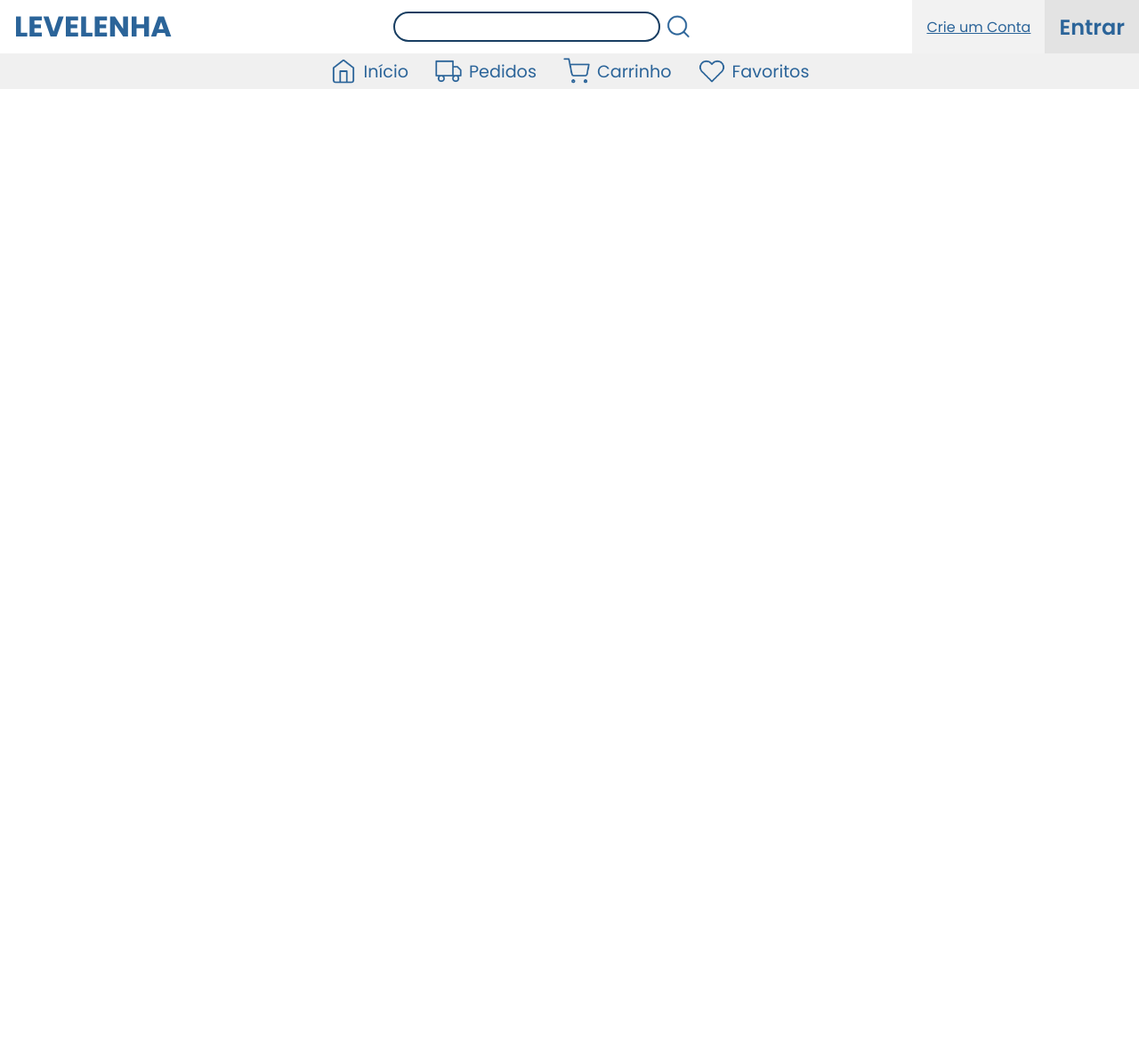
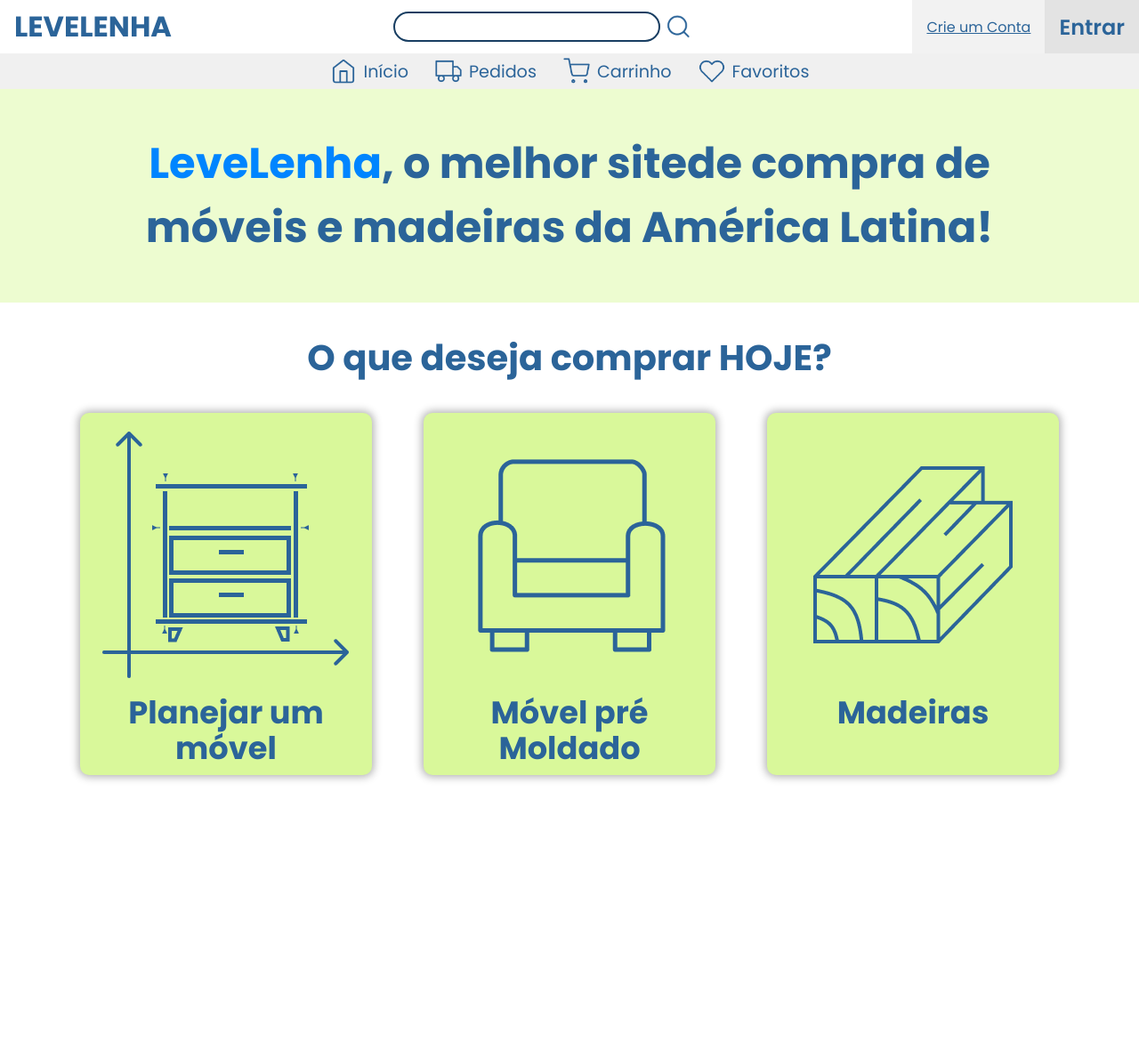
Before and after one commit to PROJETO-LEVELENHA/PROJETO_LEVELENHA, a PHP site: page / in a window 1280 px wide. Shown: the whole page at 89% size. Before the commit the page ends 100 px from the top, so only its background shows below. Run offline with PHP 8.4, Linux system fonts and the light colour scheme.

Commit message:
update home-page

```diff
--- a/ASSETS/CSS/base.css
+++ b/ASSETS/CSS/base.css
@@ -4,6 +4,28 @@
     padding: 0;
     color: #2B6499;
     transition: 0.5s;
+}
+
+/* Firefox */
+* {
+    scrollbar-width: thin;
+    scrollbar-color: #2B6499 #FFFFFF;
+  }
+
+/* Chrome, Edge and Safari */
+*::-webkit-scrollbar {
+    width: 10px;
+    width: 10px;
+}
+
+*::-webkit-scrollbar-track {
+    border-radius: 5px;
+    background-color: #FFFFFF;
+}
+
+*::-webkit-scrollbar-thumb {
+    border-radius: 0px;
+    background-color: #2B6499;
 }
 
 body{
--- /dev/null
+++ b/ASSETS/CSS/homepage.css
@@ -0,0 +1,76 @@
+:root{
+    --bg-verde-01-: #EDFCD0;
+    --bg-verde-02-: #D9F89A;
+
+    --bg-azul-01-: #0085FF;
+    --bg-azul-02-: #2B6499;
+}
+
+/* SEÇÃO 01 - APRESENTACAO */
+
+.hp-apresentacao{
+    background-color: var(--bg-verde-01-);
+    padding: 3rem 0;
+
+    display: flex;
+    justify-content: center;
+}
+
+.hp-apresentacao > h2{
+    width: 1100px;
+    text-align: center;
+    font-size: 3em;
+}
+
+.hp-apresentacao > h2 > strong{
+    color: var(--bg-azul-01-);
+}
+
+/* SEÇÃO 02 - OPÇÕES */
+
+.hp-opcoes{
+    display: flex;
+    align-items: center;
+    flex-direction: column;
+}
+
+.hp-opcoes-container-titulo h2{
+    text-align: center;
+    font-size: 2.5em;
+    padding: 2rem 0;
+}
+
+.hp-opcoes-container-sections{
+    width: 1100px;
+
+    display: flex;
+    justify-content: space-between;
+}
+
+/* SEÇÃO 02.[...] - OPÇÕES */
+
+.hp-opcoes-section{
+    background-color: var(--bg-verde-02-);
+    cursor: pointer;
+    width: 28%;
+    padding: 10px;
+    border-radius: 10px;
+    text-align: center;
+    transition: 0.5s;
+    box-shadow: 0 0 10px 2px #00000050;
+}
+
+.hp-opcoes-section a{
+    text-decoration: none;
+}
+
+.hp-opcoes-section:hover{
+    transition: 0.5s;
+    scale: 1.04;
+    box-shadow: 0 0 15px 3px #00000050
+}
+
+.hp-opcoes-section h3{
+    font-size: 2.2em;
+    line-height: 40px;
+}
--- /dev/null
+++ b/ASSETS/HTML/LINKs/links-here.html
@@ -0,0 +1,12 @@
+<!-- FAVICON -->
+<link rel="shortcut icon" href="imagens/ICONES/móvel planejado.png" type="image/x-icon">
+
+<!-- FONTE -->
+<link rel="preconnect" href="https://fonts.googleapis.com">
+<link rel="preconnect" href="https://fonts.gstatic.com" crossorigin>
+<link href="https://fonts.googleapis.com/css2?family=Poppins:wght@200;300;400;500;600;700&display=swap" rel="stylesheet">
+
+<!-- ESTILOS -->
+<link rel="stylesheet" href="assets/CSS/base.css">
+<link rel="stylesheet" href="assets/CSS/header.css">
+<link rel="stylesheet" href="assets/CSS/footer.css">
--- a/index.php
+++ b/index.php
@@ -5,22 +5,67 @@
     <meta name="viewport" content="width=device-width, initial-scale=1.0">
     <title>LeveLenha</title>
 
-    <!-- FONTE -->
-    <link rel="preconnect" href="https://fonts.googleapis.com">
-    <link rel="preconnect" href="https://fonts.gstatic.com" crossorigin>
-    <link href="https://fonts.googleapis.com/css2?family=Poppins:wght@200;300;400;500;600;700&display=swap" rel="stylesheet">
+    <?php
+        require_once('ASSETS/HTML/LINKs/links-here.html');
+    ?>
 
-    <!-- ESTILOS -->
-    <link rel="stylesheet" href="assets/CSS/base.css">
-    <link rel="stylesheet" href="assets/CSS/header.css">
-    <link rel="stylesheet" href="assets/CSS/footer.css">
+    <!-- EXCLUSIVO -->
+    <link rel="stylesheet" href="ASSETS/CSS/homepage.css">
+
 </head>
 <body class="grid-hp">
     <?php
-        require_once('ASSETS/HTML/header-log-out.html');
+        require_once('ASSETS/HTML/HEADERs/header-log-out.html');
     ?>
     <main>
+        <!-- SEÇÃO 01 - APRESENTACAO -->
+        <section class="hp-apresentacao">
+            <h2><strong>LeveLenha</strong>, o melhor sitede compra de móveis e madeiras da América Latina!</h2>
+        </section>
 
+        <!-- SEÇÃO 02 - OPÇÕES -->
+        <section class="hp-opcoes">
+            <div class="hp-opcoes-container-titulo">
+                <h2 class="hp-opcoes-titulo">O que deseja comprar <span>HOJE?</span></h2>
+            </div>
+            <div class="hp-opcoes-container-sections">
+                <!-- SEÇÃO 02.1 - OPÇÕES -->
+                <section class="hp-opcoes-section">
+                    <a href="">
+                    <div class="hp-opcoes-section-container-img">
+                        <img src="IMAGENS/ICONES/móvel planejado.png" alt="">
+                    </div>
+                    <div class="hp-opcoes-section-container-text">
+                        <h3>Planejar um móvel</h3>
+                    </div>
+                    </a>
+                </section>
+
+                <!-- SEÇÃO 02.2 - OPÇÕES -->
+                <section class="hp-opcoes-section">
+                    <a href="">
+                    <div class="hp-opcoes-section-container-img">
+                        <img src="IMAGENS/ICONES/móvel.png" alt="">
+                    </div>
+                    <div class="hp-opcoes-section-container-text">
+                        <h3>Móvel pré Moldado</h3>
+                    </div>
+                    </a>
+                </section>
+
+                <!-- SEÇÃO 02.3 - OPÇÕES -->
+                <section class="hp-opcoes-section">
+                    <a href="">
+                    <div class="hp-opcoes-section-container-img">
+                        <img src="IMAGENS/ICONES/madeira.png" alt="">
+                    </div>
+                    <div class="hp-opcoes-section-container-text">
+                        <h3>Madeiras</h3>
+                    </div>
+                    </a>
+                </section>
+            </div>
+        </section>
     </main>
     <?php
         require_once('ASSETS/HTML/footer.html');
```
Also changed, not shown: ASSETS/HTML/LINKs/links-before.html (added, +12 -0 lines), ASSETS/HTML/HEADERs/header-base.html (renamed from ASSETS/HTML/header-base.html), ASSETS/HTML/HEADERs/header-completed.html (renamed from ASSETS/HTML/header-completed.html), ASSETS/HTML/HEADERs/header-log-out.html (renamed from ASSETS/HTML/header-log-out.html), IMAGENS/ICONES/github.png (added), IMAGENS/ICONES/madeira.png (added), IMAGENS/ICONES/móvel planejado.png (added), IMAGENS/ICONES/móvel.png (added).
